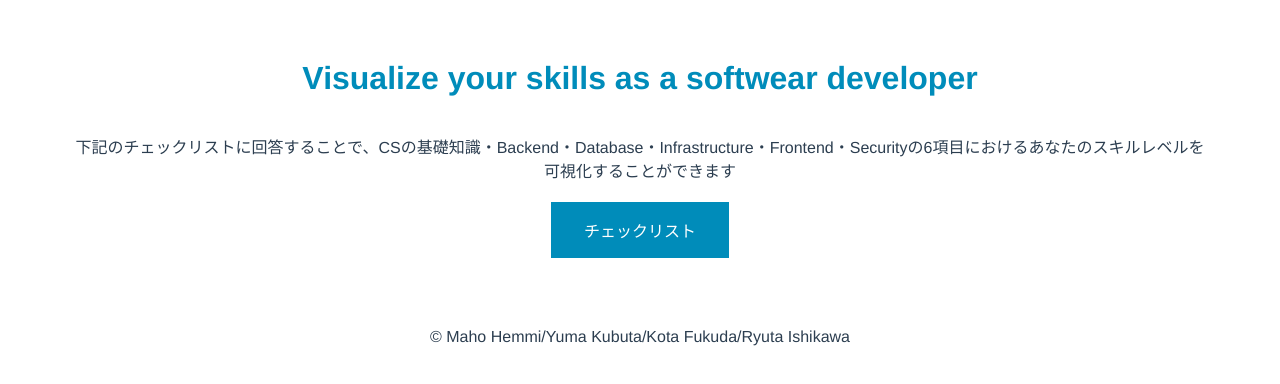
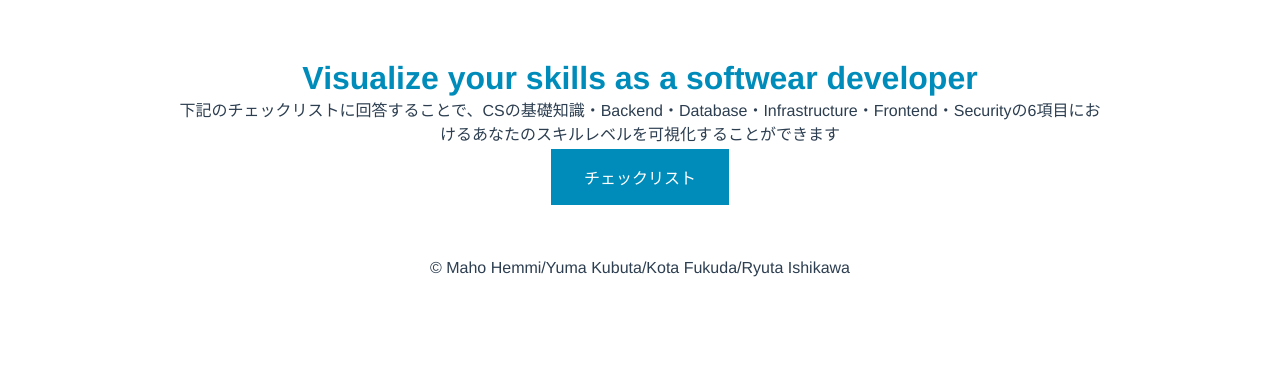
Before and after one commit to Kouta-fd/hackson, a Vue app in the folder checkapp/: page / in a window 1280 px wide. Shown: the top 384 px of the page. Built offline with nearby package versions, Linux system fonts and the light colour scheme.

Commit message:
add:style.cssを追加

```diff
--- a/checkapp/src/App.vue
+++ b/checkapp/src/App.vue
@@ -4,6 +4,7 @@
   </div>
 </template>
 <style>
+@import "./assets/css/style.css";
 #app {
   font-family: Avenir, Helvetica, Arial, sans-serif;
   -webkit-font-smoothing: antialiased;
--- /dev/null
+++ b/checkapp/src/assets/css/style.css
@@ -0,0 +1,16 @@
+*{
+  margin: 0;
+  padding: 0;
+}
+#app {
+  max-width: 1025px;
+  width: 80%;
+  margin: 60px auto;
+  padding-left: 30px;
+  padding-right: 30px;
+}
+@media screen and (max-width: 768px) {
+  #app {
+    width: auto;
+  }
+}
```
